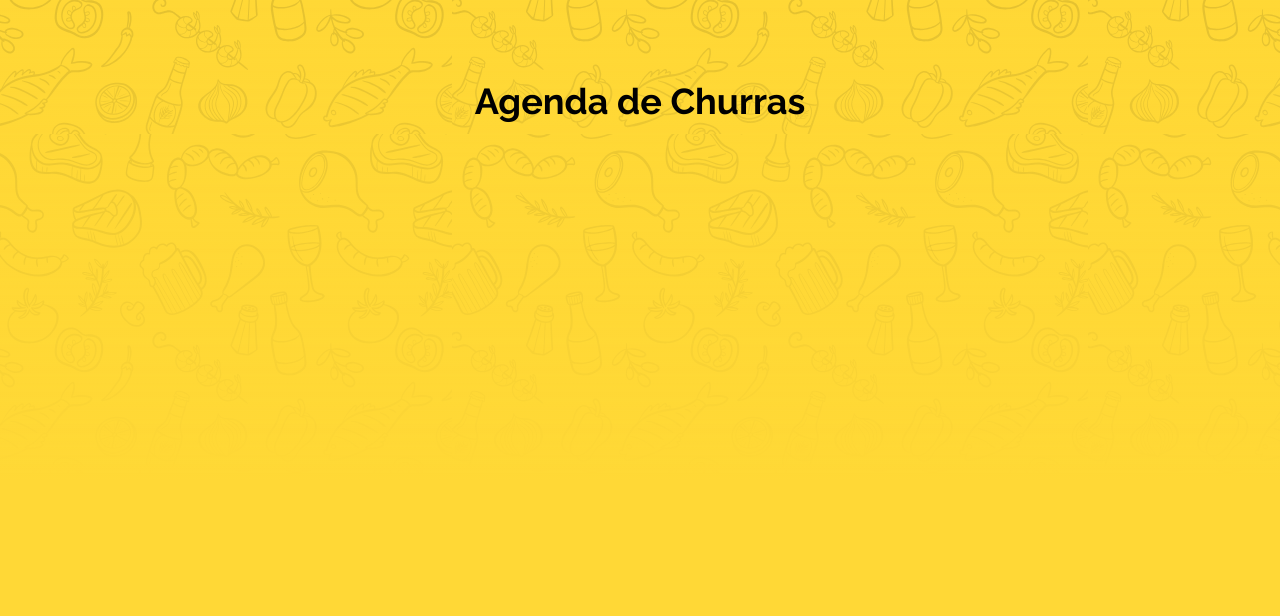
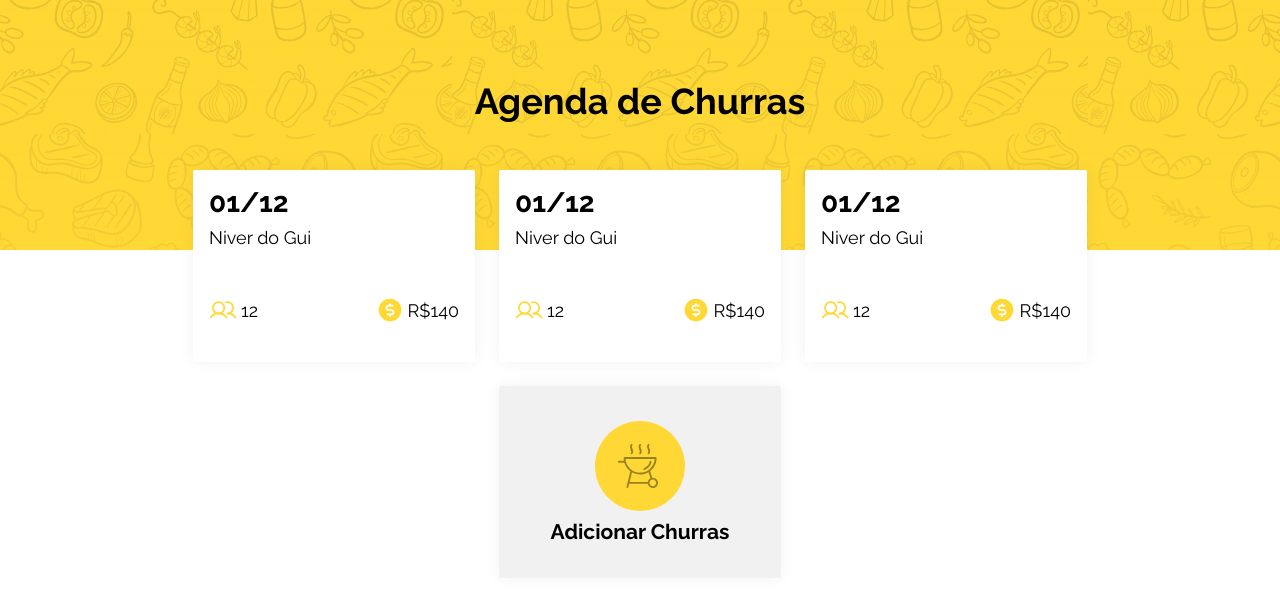
Before and after one commit to pleonardodp12/churras, a React (Create React App) app: page /churras in a window 1280 px wide. Shown: the top 616 px of the page. Built offline with nearby package versions, Linux system fonts and the light colour scheme.

Commit message:
feat: Create List Barbecue
- Create component button to add barbecue
- Create component card
- Add Route ListBarbecue

```diff
--- /dev/null
+++ b/src/components/ButtonCreateBarbecue/index.tsx
@@ -0,0 +1,12 @@
+import iconChurras from 'assets/icon-churras.svg';
+
+import { ButtonWrapper } from './styles';
+
+export function ButtonCreateBarbecue() {
+  return (
+    <ButtonWrapper>
+      <img src={iconChurras} alt="churras" />
+      <h6>Adicionar Churras</h6>
+    </ButtonWrapper>
+  );
+}
--- /dev/null
+++ b/src/components/ButtonCreateBarbecue/styles.ts
@@ -0,0 +1,28 @@
+import styled from 'styled-components';
+
+export const ButtonWrapper = styled.div`
+  width: 282px;
+  height: 192px;
+  padding: 16px;
+  display: flex;
+  align-items: center;
+  flex-direction: column;
+  justify-content: center;
+  background: ${({ theme }) => theme.colors.gray};
+  box-shadow: 0px 0px 16px rgba(0, 0, 0, 0.06);
+  border-radius: 2px;
+  cursor: pointer;
+  flex: 0 1 282px;
+  transition: filter 0.3s;
+
+  & > h6 {
+    font-weight: bold;
+    font-size: 21px;
+    line-height: 25px;
+    margin-top: 8px;
+  }
+
+  &:hover {
+    filter: brightness(0.96);
+  }
+`;
--- /dev/null
+++ b/src/components/Card/index.tsx
@@ -0,0 +1,27 @@
+import { CurrencyCircleDollar, Users } from 'phosphor-react';
+import { useTheme } from 'styled-components';
+import { CardWrapper, Title, RegularText, FooterCard } from './styles';
+
+export function Card() {
+  const { colors } = useTheme();
+  return (
+    <CardWrapper>
+      <Title>01/12</Title>
+      <RegularText>Niver do Gui</RegularText>
+      <FooterCard>
+        <section>
+          <Users size={28} color={colors.primary} />
+          <RegularText>12</RegularText>
+        </section>
+        <section>
+          <CurrencyCircleDollar
+            size={28}
+            color={colors.primary}
+            weight="fill"
+          />
+          <RegularText>R$140</RegularText>
+        </section>
+      </FooterCard>
+    </CardWrapper>
+  );
+}
--- /dev/null
+++ b/src/components/Card/styles.ts
@@ -0,0 +1,43 @@
+import styled from 'styled-components';
+
+export const CardWrapper = styled.div`
+  width: 282px;
+  height: 192px;
+  padding: 16px;
+  position: relative;
+  background: ${({ theme }) => theme.colors.white};
+  box-shadow: 0px 0px 16px rgba(0, 0, 0, 0.06);
+  border-radius: 2px;
+  flex: 0 1 282px;
+  cursor: pointer;
+  transition: box-shadow 0.3s;
+  &:hover {
+    box-shadow: 4px 8px 16px rgba(0, 0, 0, 0.12);
+  }
+`;
+
+export const Title = styled.h3`
+  font-weight: bold;
+  font-size: 28px;
+  margin-bottom: 8px;
+`;
+
+export const RegularText = styled.p`
+  font-weight: medium;
+  font-size: 18px;
+`;
+
+export const FooterCard = styled.div`
+  margin-top: 48px;
+  display: flex;
+  flex-direction: row;
+  justify-content: space-between;
+  > section {
+    display: flex;
+    align-items: center;
+    flex-direction: row;
+    p {
+      margin-left: 4px;
+    }
+  }
+`;
--- a/src/routes/router.tsx
+++ b/src/routes/router.tsx
@@ -1,4 +1,5 @@
 import { Route, BrowserRouter, Switch } from 'react-router-dom';
+import { ListBarbecue } from 'screens/ListBarbeCue';
 import { Login } from 'screens/Login';
 
 export function AppRoute() {
@@ -6,6 +7,7 @@ export function AppRoute() {
     <BrowserRouter>
       <Switch>
         <Route component={Login} path="/" exact />
+        <Route component={ListBarbecue} path="/churras" />
       </Switch>
     </BrowserRouter>
   );
--- a/src/screens/ListBarbeCue/index.tsx
+++ b/src/screens/ListBarbeCue/index.tsx
@@ -1,3 +1,17 @@
+import { ButtonCreateBarbecue } from 'components/ButtonCreateBarbecue';
+import { Card } from 'components/Card';
+import { WrapperScreen } from 'styles/global';
+import { WrapperOutSide } from './styles';
+
 export function ListBarbecue() {
-  return <h1>List Barbecue</h1>;
+  return (
+    <WrapperScreen>
+      <WrapperOutSide>
+        <Card />
+        <Card />
+        <Card />
+        <ButtonCreateBarbecue />
+      </WrapperOutSide>
+    </WrapperScreen>
+  );
 }
--- /dev/null
+++ b/src/screens/ListBarbeCue/styles.ts
@@ -0,0 +1,11 @@
+import styled from 'styled-components';
+
+export const WrapperOutSide = styled.section`
+  width: 80%;
+  margin: -80px auto 0 auto;
+  position: relative;
+  display: flex;
+  flex-wrap: wrap;
+  justify-content: center;
+  gap: 24px;
+`;
--- a/src/screens/Login/index.tsx
+++ b/src/screens/Login/index.tsx
@@ -4,6 +4,7 @@ import { PrimaryButton } from 'components/PrimaryButton';
 import { useForm } from 'hooks/useForm';
 import { ErrorMessages } from 'utils/constants';
 import { PasswordInput } from 'components/PasswordInput';
+import { useHistory } from 'react-router-dom';
 import { WrapperForm } from './styles';
 
 interface IFormLogin {
@@ -22,8 +23,10 @@ const validationSchema = Yup.object().shape({
 });
 
 export function Login() {
-  const onSubmit = async (values: IFormLogin) => {
+  const history = useHistory();
+  const onSubmit = (values: IFormLogin) => {
     console.log(values);
+    history.push('churras');
   };
 
   const { errors, fieldProps, handleSubmit, hasError } = useForm<IFormLogin>({
--- a/src/styles/global.ts
+++ b/src/styles/global.ts
@@ -1,4 +1,4 @@
-import { createGlobalStyle } from 'styled-components';
+import styled, { createGlobalStyle } from 'styled-components';
 import ImageBackground from 'assets/background.svg';
 
 export default createGlobalStyle`
@@ -40,3 +40,11 @@ export default createGlobalStyle`
     cursor: pointer;
   }
 `;
+
+export const WrapperScreen = styled.div`
+  width: 100%;
+  height: 100%;
+  margin-top: 128px;
+  position: relative;
+  background-color: ${({ theme }) => theme.colors.white};
+`;
--- a/src/styles/theme.ts
+++ b/src/styles/theme.ts
@@ -7,6 +7,7 @@ export const theme = {
     primary: '#FFD836',
     black: '#000000',
     white: '#FFFFFF',
+    gray: '#F1F1F1',
     blackLight: '#00000088',
   },
 };
```
